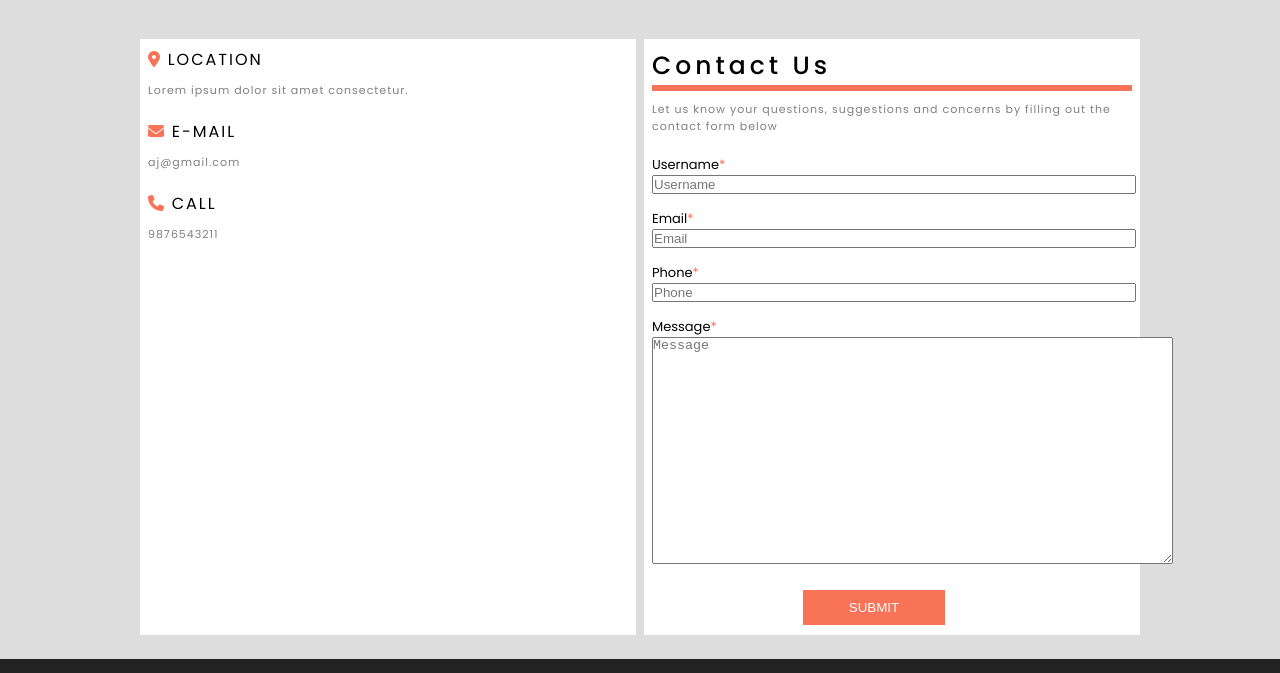
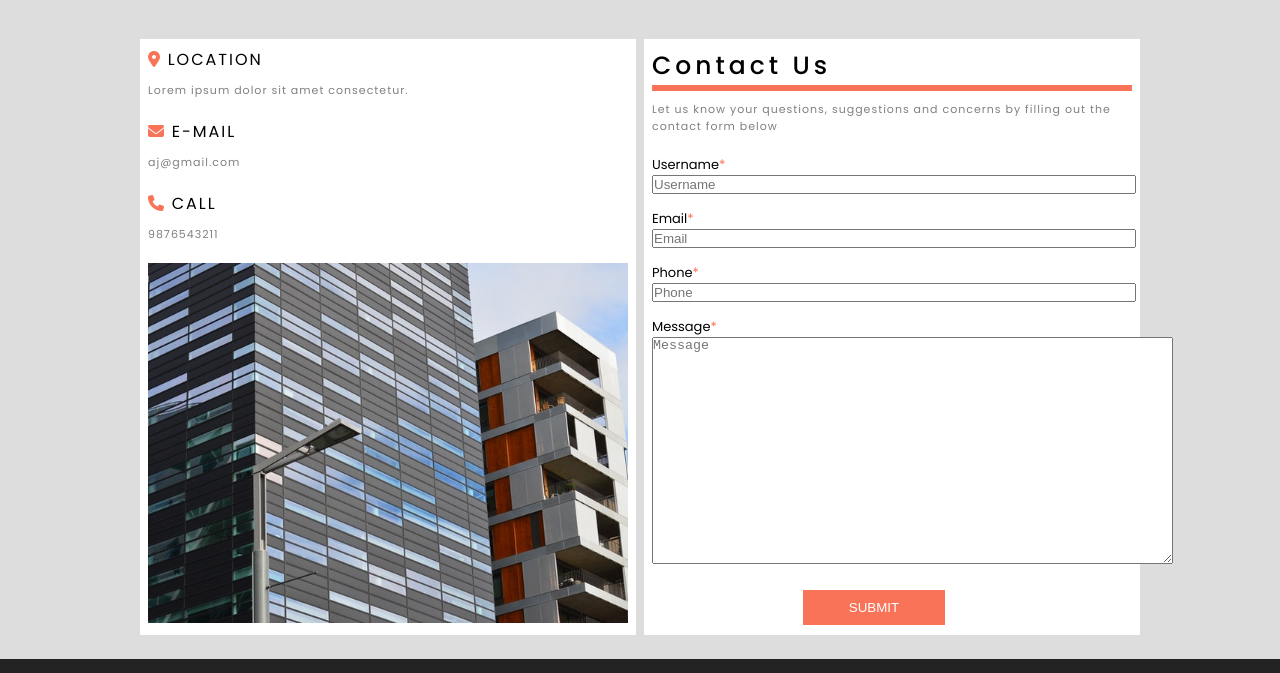
Before and after one commit to Jain2213/travelworld.github.io, a plain HTML site: page contact.html in a window 1280 px wide. Shown: the part 76-749 px from the top of the page. Drawn offline with Linux system fonts and the light colour scheme.

Commit message:
Update contact.html

```diff
--- a/contact.html
+++ b/contact.html
@@ -33,7 +33,7 @@
                 <p>9876543211</p>
 
                 <div class="contact-img">
-                    <img src="./img/company-img.jpg" alt="">
+                    <img src="company-img.jpg" alt="">
                 </div>
             </div>
             <div class="right-menu">
```
